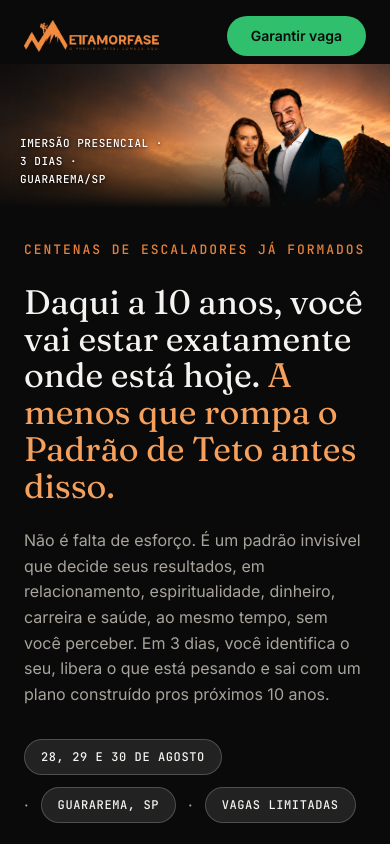
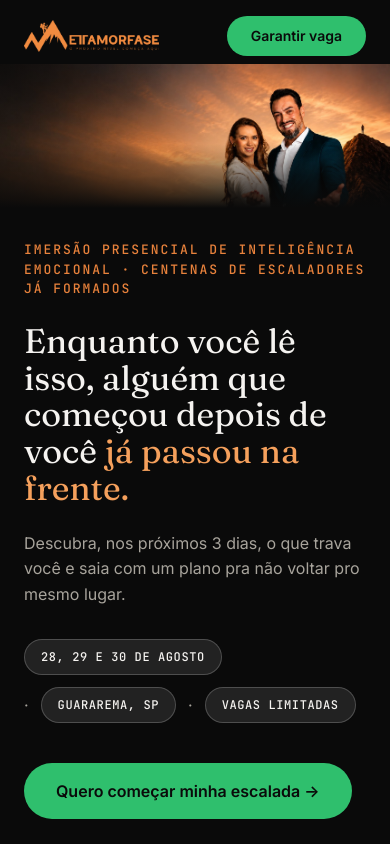
Before and after one commit to ziontreinamentos/metamorfase, a React (Vite) app: page / in a window 390 px wide. Shown: the top 844 px of the page. Built offline with nearby package versions, Linux system fonts and the light colour scheme.

Commit message:
Atualiza copy do hero: headline, subhead e eyebrow enxutos
Remove duplicação de data/local no eyebrow (já presente nas tags),
troca headline e subhead pela nova copy, e tira a legenda repetida
da foto no banner mobile.

```diff
--- a/src/components/Hero.jsx
+++ b/src/components/Hero.jsx
@@ -43,30 +43,20 @@ export default function Hero() {
             className="pointer-events-none absolute inset-0 bg-[radial-gradient(ellipse_65%_75%_at_0%_0%,rgba(8,8,8,0.6),transparent_70%)]"
             aria-hidden="true"
           />
-          <div className="absolute inset-y-0 left-0 flex w-[42%] items-end pb-5 pl-5">
-            <p
-              className="mono-label text-[11px] uppercase leading-relaxed text-white"
-              style={{ textShadow: "0 1px 3px rgba(0,0,0,0.75), 0 1px 10px rgba(0,0,0,0.45)" }}
-            >
-              IMERSÃO PRESENCIAL · 3 DIAS · GUARAREMA/SP
-            </p>
-          </div>
         </div>
 
         <div className="bg-bg-primary px-6 pb-16 pt-8">
-          <p className="eyebrow mb-6">CENTENAS DE ESCALADORES JÁ FORMADOS</p>
+          <p className="eyebrow mb-6">
+            IMERSÃO PRESENCIAL DE INTELIGÊNCIA EMOCIONAL · CENTENAS DE
+            ESCALADORES JÁ FORMADOS
+          </p>
           <h1 className="font-serif text-[34px] font-normal leading-[1.08] text-text-primary sm:text-[44px]">
-            Daqui a 10 anos, você vai estar exatamente onde está hoje.{" "}
-            <span className="text-accent-light">
-              A menos que rompa o Padrão de Teto antes disso.
-            </span>
+            Enquanto você lê isso, alguém que começou depois de você{" "}
+            <span className="text-accent-light">já passou na frente.</span>
           </h1>
           <p className="mt-6 text-[16px] leading-[1.6] text-text-secondary">
-            Não é falta de esforço. É um padrão invisível que decide seus
-            resultados, em relacionamento, espiritualidade, dinheiro, carreira
-            e saúde, ao mesmo tempo, sem você perceber. Em 3 dias, você
-            identifica o seu, libera o que está pesando e sai com um plano
-            construído pros próximos 10 anos.
+            Descubra, nos próximos 3 dias, o que trava você e saia com um
+            plano pra não voltar pro mesmo lugar.
           </p>
 
           <Pills />
@@ -95,21 +85,16 @@ export default function Hero() {
         <Container className="relative z-10">
           <div className="max-w-3xl">
             <p className="eyebrow mb-6">
-              IMERSÃO PRESENCIAL · 3 DIAS · GUARAREMA/SP · CENTENAS DE
+              IMERSÃO PRESENCIAL DE INTELIGÊNCIA EMOCIONAL · CENTENAS DE
               ESCALADORES JÁ FORMADOS
             </p>
             <h1 className="font-serif text-[34px] font-normal leading-[1.08] text-text-primary sm:text-[44px] md:text-[56px] lg:text-[68px]">
-              Daqui a 10 anos, você vai estar exatamente onde está hoje.{" "}
-              <span className="text-accent-light">
-                A menos que rompa o Padrão de Teto antes disso.
-              </span>
+              Enquanto você lê isso, alguém que começou depois de você{" "}
+              <span className="text-accent-light">já passou na frente.</span>
             </h1>
             <p className="mt-6 max-w-xl text-[16px] leading-[1.6] text-text-secondary md:text-[19px] md:leading-[1.55]">
-              Não é falta de esforço. É um padrão invisível que decide seus
-              resultados, em relacionamento, espiritualidade, dinheiro,
-              carreira e saúde, ao mesmo tempo, sem você perceber. Em 3 dias,
-              você identifica o seu, libera o que está pesando e sai com um
-              plano construído pros próximos 10 anos.
+              Descubra, nos próximos 3 dias, o que trava você e saia com um
+              plano pra não voltar pro mesmo lugar.
             </p>
 
             <Pills />
```
